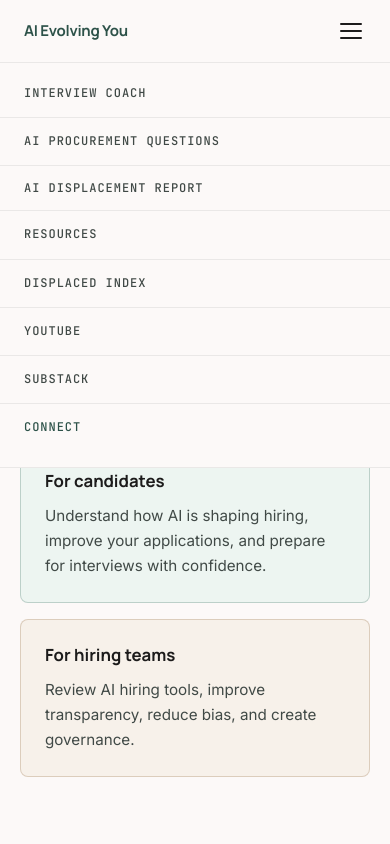
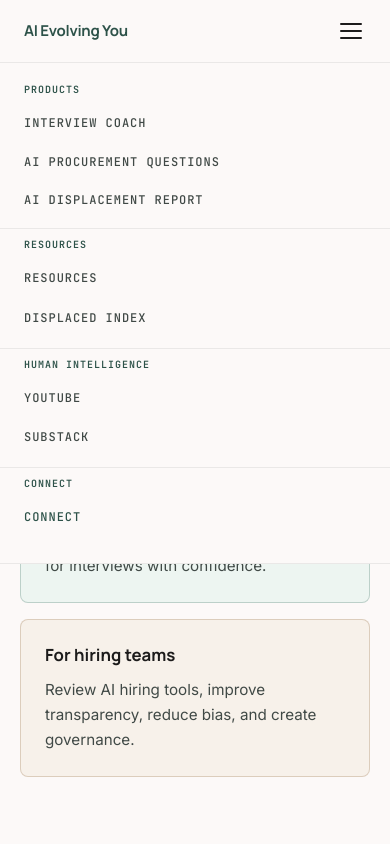
Before and after one commit to MYAISAM/aievolvingyou, a React (Vite) app: page /resources in a window 390 px wide. Both pictures are taken after a click on the button "Toggle menu". Shown: the top 844 px of the page. Built offline with nearby package versions, Linux system fonts and the light colour scheme.

Commit message:
Polish resources page and mobile navigation

```diff
--- a/src/components/Nav.jsx
+++ b/src/components/Nav.jsx
@@ -148,6 +148,8 @@ export default function Nav({ onOpenWaitlist }) {
 
       {mobileOpen && (
         <div className="nav-mobile-menu">
+          <div className="nav-mobile-group">
+            <p className="nav-mobile-label">Products</p>
             <a
               href="https://coach.aievolvingyou.com"
               target="_blank"
@@ -166,6 +168,10 @@ export default function Nav({ onOpenWaitlist }) {
             >
               AI Displacement Report
             </button>
+          </div>
+
+          <div className="nav-mobile-group">
+            <p className="nav-mobile-label">Resources</p>
             <Link to="/resources" className="nav-mobile-item" onClick={closeAll}>
               Resources
             </Link>
@@ -178,6 +184,10 @@ export default function Nav({ onOpenWaitlist }) {
             >
               Displaced Index
             </a>
+          </div>
+
+          <div className="nav-mobile-group">
+            <p className="nav-mobile-label">Human Intelligence</p>
             <a
               href="https://www.youtube.com/@OurHumanIntelligence"
               target="_blank"
@@ -196,9 +206,14 @@ export default function Nav({ onOpenWaitlist }) {
             >
               Substack
             </a>
+          </div>
+
+          <div className="nav-mobile-group">
+            <p className="nav-mobile-label">Connect</p>
             <a href="#connect" className="nav-mobile-item nav-mobile-item--cta" onClick={closeAll}>
               Connect
             </a>
+          </div>
         </div>
       )}
     </>
--- a/src/styles.css
+++ b/src/styles.css
@@ -206,20 +206,19 @@ body {
 
 .candidate-to-teams-bridge {
   max-width: var(--max-wide);
-  margin: -24px auto 0;
-  padding: 0 24px 56px;
+  margin: -8px auto 0;
+  padding: 0 24px 48px;
   display: flex;
   align-items: center;
   justify-content: space-between;
-  gap: 20px;
+  gap: 18px;
 }
 
 .candidate-to-teams-bridge > div {
   flex: 1;
-  background: var(--surface);
-  border: 1px solid var(--border);
-  border-radius: 8px;
-  padding: 20px;
+  border-top: 1px solid var(--divider);
+  border-bottom: 1px solid var(--divider);
+  padding: 18px 0;
 }
 
 .candidate-to-teams-bridge h2 {
@@ -242,6 +241,7 @@ body {
   font-size: 0.9rem;
   text-decoration: none;
   white-space: nowrap;
+  padding: 10px 0;
 }
 
 .resource-card,
@@ -1738,13 +1738,32 @@ body {
   border-bottom: 1px solid var(--border);
   display: flex;
   flex-direction: column;
-  padding: 8px 0 16px;
+  padding: 12px 0 16px;
+}
+
+.nav-mobile-group {
+  padding: 8px 0 10px;
+  border-bottom: 1px solid var(--border);
+}
+
+.nav-mobile-group:last-child {
+  border-bottom: none;
+}
+
+.nav-mobile-label {
+  padding: 0 24px 6px;
+  font-family: var(--font-mono);
+  font-size: 10px;
+  font-weight: 700;
+  letter-spacing: 0.1em;
+  text-transform: uppercase;
+  color: var(--green);
 }
 
 .nav-mobile-item {
   display: block;
   width: 100%;
-  padding: 14px 24px;
+  padding: 10px 24px;
   font-family: var(--font-mono);
   font-size: 12px;
   font-weight: 500;
@@ -1752,16 +1771,11 @@ body {
   text-decoration: none;
   background: none;
   border: none;
-  border-bottom: 1px solid var(--border);
   text-align: left;
   letter-spacing: 0.08em;
   text-transform: uppercase;
   cursor: pointer;
   transition: color 0.15s ease, background 0.15s ease;
-}
-
-.nav-mobile-item:last-child {
-  border-bottom: none;
 }
 
 .nav-mobile-item:hover {
```
Lines whose indentation alone changed are shown as unchanged.
